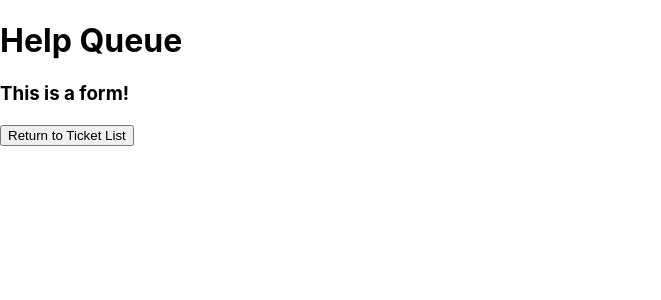
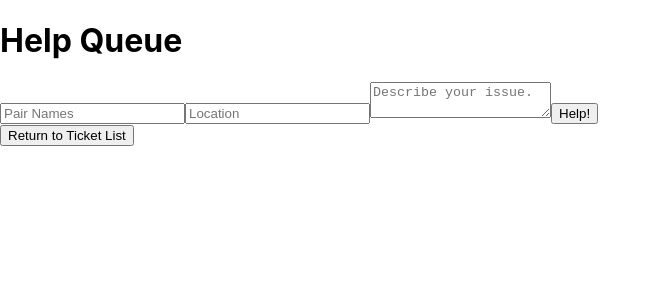
Before and after one commit to tawneeh/help-queue, a React (Create React App) app: page / in a window 1280 px wide. Both pictures are taken after a click on the button "Add Ticket". Shown: the top 300 px of the page, without its empty margins (0-661 px from the left). Built offline with nearby package versions, Linux system fonts and the light colour scheme.

Commit message:
add code from lesson 27

```diff
--- a/src/components/NewTicketForm.js
+++ b/src/components/NewTicketForm.js
@@ -1,11 +1,33 @@
 import React from "react";
+import { v4 } from "uuid";
 
-function NewTicketForm(props) {
+function NewTicketForm() {
   return (
     <React.Fragment>
-      <h3>This is a form!</h3>
+      <form onSubmit={handleNewTicketFormSubmission}>
+        <input
+          type='text'
+          name='names'
+          placeholder='Pair Names' />
+        <input
+          type='text'
+          name='location'
+          placeholder='Location' />
+        <textarea
+          name='issue'
+          placeholder='Describe your issue.' />
+        <button type='submit'>Help!</button>
+      </form>
     </React.Fragment>
+
   );
+
+    function handleNewTicketFormSubmission(event) {
+    event.preventDefault();
+    console.log(event.target.names.value);
+    console.log(event.target.location.value);
+    console.log(event.target.issue.value);
+    }
 }
 
 export default NewTicketForm;
```
